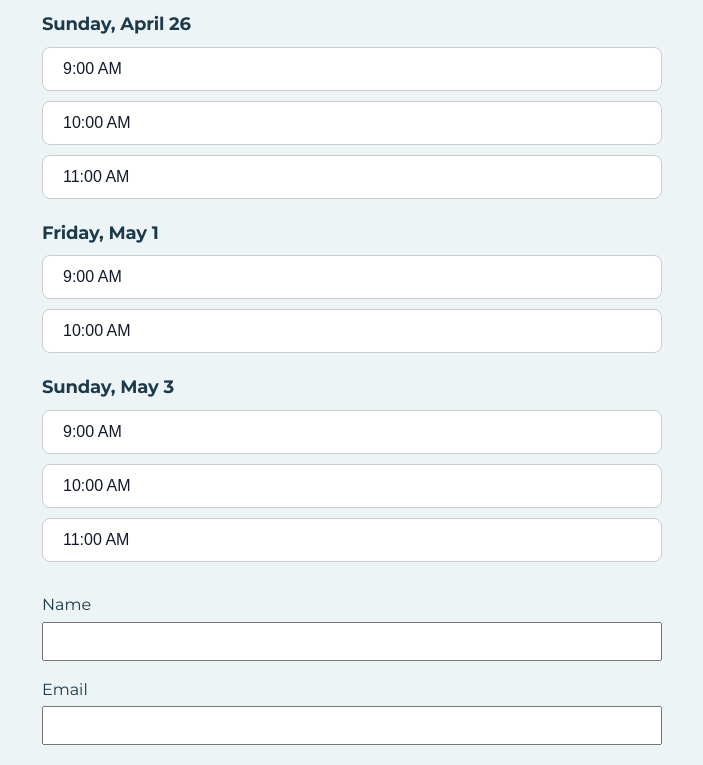
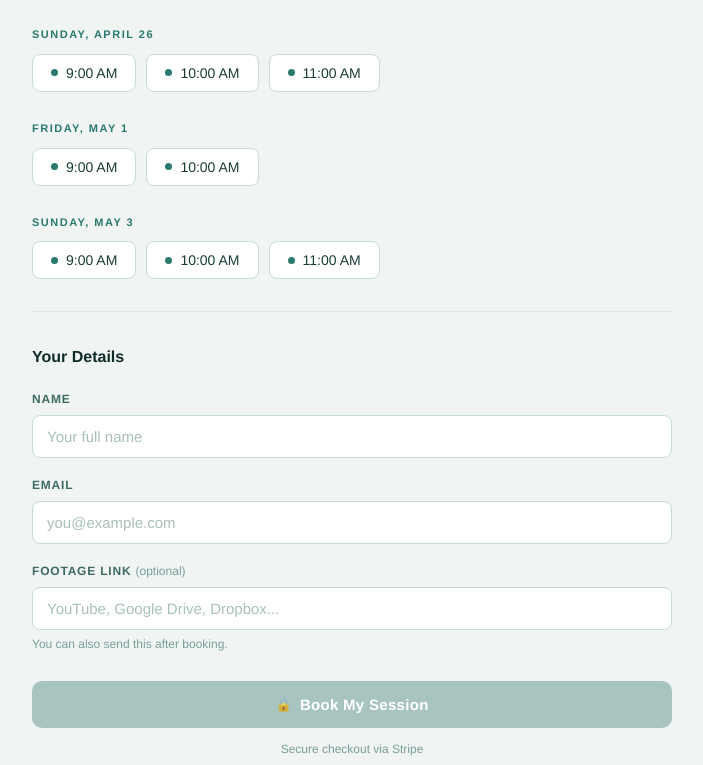
Before and after one commit to ajackler-a11y/pickleball-booking, a Next.js app: page /booking in a window 1280 px wide. Shown: the part 348-1113 px from the top of the page, without its empty margins (288-991 px from the left). Built offline with nearby package versions, Linux system fonts and the light colour scheme.

Commit message:
Remove unused bookings.json

```diff
--- a/bookings.json
+++ /dev/null
@@ -1,53 +0,0 @@
-[
-  {
-    "id": "66d80b25-0427-4fa0-85e5-e2caf4bc0142",
-    "name": "Alana",
-    "email": "aj@thepickleballhelpline.com",
-    "slot": "2026-04-17T09:00:00-07:00",
-    "footageLink": "",
-    "stripeSessionId": "cs_test_a1ruZcKaY5L3tMMr1E0TkGgrxIeKGQ9DpTUxz4GjIFIK5TlvWSHULhfPiF",
-    "createdAt": "2026-04-13T16:27:06.467Z",
-    "footageDeadline": "2026-04-15T16:00:00.000Z",
-    "reminderSentAt": "2026-04-15T05:35:47.578Z"
-  },
-  {
-    "id": "5c9ab6c2-7bbd-4f71-a4f9-6064200c9e45",
-    "name": "Alana",
-    "email": "aj@thepickleballhelpline.com",
-    "slot": "2026-04-26T16:00:00.000Z",
-    "footageLink": "",
-    "stripeSessionId": "cs_test_a1bkLEmtnZZgc312i1cTClexq2ss6EJaErhbRWN0o6cZB8lqD78QRm1r9j",
-    "createdAt": "2026-04-13T16:47:23.955Z",
-    "footageDeadline": "2026-04-24T16:00:00.000Z"
-  },
-  {
-    "id": "6face042-35c3-4258-97e6-3423fd8d5ef6",
-    "name": "Alana",
-    "email": "ajackler@gmail.com",
-    "slot": "2026-04-17T16:00:00.000Z",
-    "footageLink": "",
-    "stripeSessionId": "cs_test_a1VsXeyYtY2AgkWZt1eQSXHlmTOBqprvzhehzIO2ZS2Blk8PpvWLIYwkff",
-    "createdAt": "2026-04-15T15:31:20.273Z",
-    "footageDeadline": "2026-04-15T16:00:00.000Z"
-  },
-  {
-    "id": "b5522d06-772c-43e9-b562-b797baafca4b",
-    "name": "Alana",
-    "email": "aj@thepickleballhelpline.com",
-    "slot": "2026-04-19T16:00:00.000Z",
-    "footageLink": "",
-    "stripeSessionId": "cs_test_a1h9DYR3fZCLv7R8vZv5utBNW11eIXZyKwIYpmiZiT1LdiYC8ELO23zpkD",
-    "createdAt": "2026-04-15T15:33:12.937Z",
-    "footageDeadline": "2026-04-17T16:00:00.000Z"
-  },
-  {
-    "id": "12c04ed8-3ac6-49dd-910b-7dc5e2cd7d27",
-    "name": "Alana",
-    "email": "aj@thepickleballhelpline.com",
-    "slot": "2026-04-17T17:00:00.000Z",
-    "footageLink": "",
-    "stripeSessionId": "cs_test_a1fXL2QwoKPIQj6ve4n8VYrp3DBxnDf0QTnif0x4dJIKOsE4BLHvA8vNt3",
-    "createdAt": "2026-04-15T15:45:59.314Z",
-    "footageDeadline": "2026-04-15T17:00:00.000Z"
-  }
-]
--- a/src/app/booking/page.tsx
+++ b/src/app/booking/page.tsx
@@ -35,24 +35,17 @@ function formatTime(dateString: string) {
 function getNextOccurrences(dayOfWeek: number, count: number) {
   const now = new Date();
   const dates: Date[] = [];
-
   const first = new Date(now);
   const currentDay = first.getDay();
   let diff = dayOfWeek - currentDay;
-
-  if (diff <= 0) {
-    diff += 7;
-  }
-
+  if (diff <= 0) diff += 7;
   first.setDate(first.getDate() + diff);
   first.setHours(0, 0, 0, 0);
-
   for (let i = 0; i < count; i++) {
     const nextDate = new Date(first);
     nextDate.setDate(first.getDate() + i * 7);
     dates.push(nextDate);
   }
-
   return dates;
 }
 
@@ -80,10 +73,7 @@ export default function BookingPage() {
 
   const now = new Date();
   const minBookableTime = new Date(now.getTime() + 48 * 60 * 60 * 1000);
-
-  const timeSlots = rawTimeSlots.filter((slot) => {
-    return new Date(slot.value) >= minBookableTime;
-  });
+  const timeSlots = rawTimeSlots.filter((slot) => new Date(slot.value) >= minBookableTime);
 
   const [selectedSlot, setSelectedSlot] = useState<string | null>(null);
   const [name, setName] = useState("");
@@ -99,64 +89,41 @@ export default function BookingPage() {
         const res = await fetch("/api/bookings");
         const rawText = await res.text();
         const data = rawText ? JSON.parse(rawText) : [];
-
-        const slots: string[] = Array.isArray(data)
-          ? data.map((b: BookingRecord) => b.slot)
-          : [];
-
+        const slots: string[] = Array.isArray(data) ? data.map((b: BookingRecord) => b.slot) : [];
         setBookedSlots(slots);
       } catch {
         setBookedSlots([]);
       }
     }
-
     loadBookedSlots();
   }, []);
 
   async function handleSubmit(e: React.FormEvent<HTMLFormElement>) {
     e.preventDefault();
-
     if (isSubmitting) return;
-
     setError("");
-
     if (!selectedSlot || !name || !email) {
       setError("Please select a time and fill out your name and email.");
       return;
     }
-
     if (bookedSlots.includes(selectedSlot)) {
       setError("That time slot is no longer available.");
       return;
     }
-
     try {
       setIsSubmitting(true);
-
       const res = await fetch("/api/checkout", {
         method: "POST",
-        headers: {
-          "Content-Type": "application/json",
-        },
-        body: JSON.stringify({
-          slot: selectedSlot,
-          name,
-          email,
-          footageLink,
-        }),
+        headers: { "Content-Type": "application/json" },
+        body: JSON.stringify({ slot: selectedSlot, name, email, footageLink }),
       });
-
       const data = await res.json();
-
       if (!res.ok || !data.url) {
         setError("Something went wrong. Please try again.");
         setIsSubmitting(false);
         return;
       }
-
-      setTimeout(() => {
-        window.location.href = data.url;
-      }, 300);
+      setTimeout(() => { window.location.href = data.url; }, 300);
     } catch {
       setError("Failed to start checkout.");
       setIsSubmitting(false);
@@ -175,28 +142,330 @@ export default function BookingPage() {
   );
 
   return (
-    <main style={{ padding: "40px", maxWidth: "700px", margin: "0 auto" }}>
-      <h1 style={{ marginBottom: "8px" }}>
-       Book a Remote Coaching Session
-      </h1>
+    <>
+      <style>{`
+        * { box-sizing: border-box; }
 
-      <p style={{ marginBottom: "16px", marginTop: "0px", fontSize: "14px", color: "#4b5563" }}>
-        Sessions are booked at least 48 hours in advance so there’s time to review your footage.
+        .booking-page {
+          min-height: 100vh;
+          background: #f0f4f3;
+          font-family: 'Georgia', serif;
+          padding: 48px 20px 80px;
+        }
+
+        .booking-container {
+          max-width: 640px;
+          margin: 0 auto;
+        }
+
+        .booking-header {
+          margin-bottom: 36px;
+        }
+
+        .booking-header h1 {
+          font-size: 28px;
+          font-weight: 700;
+          color: #0f2b27;
+          margin: 0 0 8px;
+          letter-spacing: -0.5px;
+          line-height: 1.2;
+        }
+
+        .booking-header p {
+          font-size: 14px;
+          color: #5a7972;
+          margin: 0;
+          font-family: 'Helvetica Neue', sans-serif;
+        }
+
+        .session-badge {
+          display: inline-flex;
+          align-items: center;
+          gap: 8px;
+          background: #2A7A6F;
+          color: white;
+          font-family: 'Helvetica Neue', sans-serif;
+          font-size: 13px;
+          font-weight: 600;
+          padding: 6px 14px;
+          border-radius: 100px;
+          margin-bottom: 20px;
+          letter-spacing: 0.3px;
+        }
+
+        .session-badge span {
+          width: 6px;
+          height: 6px;
+          background: #7de8d8;
+          border-radius: 50%;
+          display: inline-block;
+        }
+
+        /* Day group */
+        .day-group {
+          margin-bottom: 28px;
+        }
+
+        .day-label {
+          font-family: 'Helvetica Neue', sans-serif;
+          font-size: 11px;
+          font-weight: 700;
+          letter-spacing: 1.5px;
+          text-transform: uppercase;
+          color: #2A7A6F;
+          margin-bottom: 10px;
+        }
+
+        .slots-row {
+          display: flex;
+          flex-wrap: wrap;
+          gap: 10px;
+        }
+
+        .slot-btn {
+          display: flex;
+          align-items: center;
+          gap: 8px;
+          padding: 10px 18px;
+          border-radius: 8px;
+          border: 1.5px solid #c8dbd8;
+          background: white;
+          cursor: pointer;
+          font-family: 'Helvetica Neue', sans-serif;
+          font-size: 14px;
+          font-weight: 500;
+          color: #1a3d37;
+          transition: all 0.15s ease;
+          position: relative;
+        }
+
+        .slot-btn:hover:not(:disabled) {
+          border-color: #2A7A6F;
+          background: #f0faf8;
+          transform: translateY(-1px);
+          box-shadow: 0 3px 10px rgba(42,122,111,0.12);
+        }
+
+        .slot-btn.selected {
+          border-color: #2A7A6F;
+          background: #2A7A6F;
+          color: white;
+          font-weight: 600;
+          box-shadow: 0 4px 14px rgba(42,122,111,0.3);
+        }
+
+        .slot-btn.booked {
+          border-color: #e0e7e6;
+          background: #f7faf9;
+          color: #b0c4c1;
+          cursor: not-allowed;
+          text-decoration: line-through;
+        }
+
+        .slot-dot {
+          width: 7px;
+          height: 7px;
+          border-radius: 50%;
+          background: #2A7A6F;
+          flex-shrink: 0;
+        }
+
+        .slot-btn.selected .slot-dot {
+          background: rgba(255,255,255,0.7);
+        }
+
+        .slot-btn.booked .slot-dot {
+          background: #d0dedd;
+        }
+
+        .booked-tag {
+          font-size: 11px;
+          font-weight: 500;
+          color: #b0c4c1;
+          margin-left: 4px;
+        }
+
+        /* Divider */
+        .divider {
+          height: 1px;
+          background: #dce8e6;
+          margin: 32px 0;
+        }
+
+        /* Form */
+        .form-title {
+          font-size: 16px;
+          font-weight: 700;
+          color: #0f2b27;
+          margin: 0 0 20px;
+          font-family: 'Helvetica Neue', sans-serif;
+        }
+
+        .form-group {
+          margin-bottom: 18px;
+        }
+
+        .form-label {
+          display: block;
+          font-family: 'Helvetica Neue', sans-serif;
+          font-size: 12px;
+          font-weight: 700;
+          letter-spacing: 0.8px;
+          text-transform: uppercase;
+          color: #3d6b63;
+          margin-bottom: 6px;
+        }
+
+        .form-input {
+          width: 100%;
+          padding: 12px 14px;
+          border: 1.5px solid #c8dbd8;
+          border-radius: 8px;
+          font-size: 15px;
+          font-family: 'Helvetica Neue', sans-serif;
+          color: #0f2b27;
+          background: white;
+          transition: border-color 0.15s ease, box-shadow 0.15s ease;
+          outline: none;
+        }
+
+        .form-input:focus {
+          border-color: #2A7A6F;
+          box-shadow: 0 0 0 3px rgba(42,122,111,0.1);
+        }
+
+        .form-input::placeholder {
+          color: #a8c0bc;
+        }
+
+        .form-hint {
+          font-family: 'Helvetica Neue', sans-serif;
+          font-size: 12px;
+          color: #7a9e99;
+          margin-top: 5px;
+        }
+
+        .error-box {
+          padding: 12px 16px;
+          background: #fef2f2;
+          border: 1px solid #fca5a5;
+          border-radius: 8px;
+          color: #b91c1c;
+          font-size: 14px;
+          font-family: 'Helvetica Neue', sans-serif;
+          margin-bottom: 18px;
+        }
+
+        .submit-btn {
+          width: 100%;
+          padding: 15px 20px;
+          background: #2A7A6F;
+          color: white;
+          border: none;
+          border-radius: 10px;
+          font-size: 15px;
+          font-weight: 700;
+          font-family: 'Helvetica Neue', sans-serif;
+          letter-spacing: 0.3px;
+          cursor: pointer;
+          transition: all 0.15s ease;
+          margin-top: 8px;
+        }
+
+        .submit-btn:hover:not(:disabled) {
+          background: #236860;
+          transform: translateY(-1px);
+          box-shadow: 0 6px 20px rgba(42,122,111,0.3);
+        }
+
+        .submit-btn:disabled {
+          background: #a8c4c0;
+          cursor: not-allowed;
+          transform: none;
+          box-shadow: none;
+        }
+
+        .submit-btn-inner {
+          display: flex;
+          align-items: center;
+          justify-content: center;
+          gap: 8px;
+        }
+
+        .lock-icon {
+          opacity: 0.8;
+          font-size: 13px;
+        }
+
+        .secure-note {
+          text-align: center;
+          font-size: 12px;
+          color: #7a9e99;
+          font-family: 'Helvetica Neue', sans-serif;
+          margin-top: 12px;
+        }
+
+        .selected-summary {
+          background: #eef7f5;
+          border: 1.5px solid #b8d9d4;
+          border-radius: 10px;
+          padding: 14px 18px;
+          margin-bottom: 24px;
+          display: flex;
+          align-items: center;
+          justify-content: space-between;
+        }
+
+        .selected-summary-label {
+          font-family: 'Helvetica Neue', sans-serif;
+          font-size: 12px;
+          font-weight: 700;
+          text-transform: uppercase;
+          letter-spacing: 0.8px;
+          color: #2A7A6F;
+          margin-bottom: 2px;
+        }
+
+        .selected-summary-value {
+          font-family: 'Helvetica Neue', sans-serif;
+          font-size: 15px;
+          font-weight: 600;
+          color: #0f2b27;
+        }
+
+        .selected-summary-price {
+          font-family: 'Helvetica Neue', sans-serif;
+          font-size: 20px;
+          font-weight: 700;
+          color: #2A7A6F;
+        }
+      `}</style>
+
+      <div className="booking-page">
+        <div className="booking-container">
+
+          <div className="booking-header">
+            <div className="session-badge">
+              <span></span>
+              45-min · Remote
+            </div>
+            <h1>Choose Your Session Time</h1>
+            <p>Sessions booked at least 48 hours in advance so there's time to review your footage.</p>
+          </div>
+
+          {/* Time Slots */}
+          {sortedGroupedSlots.length === 0 ? (
+            <p style={{ color: "#5a7972", fontFamily: "Helvetica Neue, sans-serif" }}>
+              No available sessions right now. New times open up regularly — check back soon.
             </p>
-
-      <div style={{ marginTop: "20px", marginBottom: "30px" }}>
-        {sortedGroupedSlots.length === 0 ? (
-          <p>No available sessions in the next two weeks. New times open up regularly.</p>
           ) : (
             sortedGroupedSlots.map(([dayKey, slots]) => (
-            <div key={dayKey} style={{ marginBottom: "24px" }}>
-              <h2 style={{ fontSize: "18px", marginBottom: "12px", fontWeight: 700 }}>
-                {formatDateHeading(slots[0].value)}
-              </h2>
-
+              <div key={dayKey} className="day-group">
+                <div className="day-label">{formatDateHeading(slots[0].value)}</div>
+                <div className="slots-row">
                   {slots.map((slot) => {
                     const isBooked = bookedSlots.includes(slot.value);
-
+                    const isSelected = selectedSlot === slot.value;
                     return (
                       <button
                         key={slot.value}
@@ -207,115 +476,92 @@ export default function BookingPage() {
                           setError("");
                         }}
                         disabled={isBooked || isSubmitting}
-                    style={{
-                      display: "flex",
-                      justifyContent: "space-between",
-                      alignItems: "center",
-                      width: "100%",
-                      textAlign: "left",
-                      marginBottom: "10px",
-                      padding: "12px 20px",
-                      fontSize: "16px",
-                      borderRadius: "8px",
-                      cursor: isBooked || isSubmitting ? "not-allowed" : "pointer",
-                      border: isBooked
-                        ? "1px solid #d1d5db"
-                        : selectedSlot === slot.value
-                        ? "2px solid #2A7A6F"
-                        : "1px solid #ccc",
-                      background: isBooked
-                        ? "#f3f4f6"
-                        : selectedSlot === slot.value
-                        ? "#E7F3F1"
-                        : "white",
-                      color: isBooked ? "#9ca3af" : "#111827",
-                      fontWeight: selectedSlot === slot.value ? "700" : "400",
-                      textDecoration: "none",
-                      opacity: isSubmitting ? 0.6 : 1,
-                    }}
+                        className={`slot-btn ${isBooked ? "booked" : ""} ${isSelected ? "selected" : ""}`}
                       >
-                    <span
-                    style={{
-                     textDecoration: isBooked ? "line-through" : "none",
-                     }}
-                    >
+                        <div className="slot-dot" />
                         {formatTime(slot.value)}
-                    </span>
-
-                    {isBooked && <span style={{ fontSize: "13px", opacity: 0.7 }}>Booked</span>}
+                        {isBooked && <span className="booked-tag">Booked</span>}
                       </button>
                     );
                   })}
                 </div>
+              </div>
             ))
           )}
+
+          <div className="divider" />
+
+          {/* Selected slot summary */}
+          {selectedSlot && (
+            <div className="selected-summary">
+              <div>
+                <div className="selected-summary-label">Selected Session</div>
+                <div className="selected-summary-value">
+                  {formatDateHeading(selectedSlot)} · {formatTime(selectedSlot)}
                 </div>
-
-      {error && (
-        <div
-          style={{
-            marginBottom: "16px",
-            padding: "12px",
-            background: "#fdecea",
-            color: "#b71c1c",
-            borderRadius: "8px",
-          }}
-        >
-          {error}
+              </div>
+              <div className="selected-summary-price">$120</div>
             </div>
           )}
 
+          {error && <div className="error-box">{error}</div>}
+
           <form onSubmit={handleSubmit}>
-        <div style={{ marginBottom: "16px" }}>
-          <label>Name</label>
+            <div className="form-title">Your Details</div>
+
+            <div className="form-group">
+              <label className="form-label">Name</label>
               <input
                 type="text"
                 value={name}
                 disabled={isSubmitting}
                 onChange={(e) => setName(e.target.value)}
-            style={{ width: "100%", padding: "10px", marginTop: "4px" }}
+                placeholder="Your full name"
+                className="form-input"
               />
             </div>
 
-        <div style={{ marginBottom: "16px" }}>
-          <label>Email</label>
+            <div className="form-group">
+              <label className="form-label">Email</label>
               <input
                 type="email"
                 value={email}
                 disabled={isSubmitting}
                 onChange={(e) => setEmail(e.target.value)}
-            style={{ width: "100%", padding: "10px", marginTop: "4px" }}
+                placeholder="you@example.com"
+                className="form-input"
               />
             </div>
 
-        <div style={{ marginBottom: "16px" }}>
-          <label>Footage Link (optional)</label>
+            <div className="form-group">
+              <label className="form-label">Footage Link <span style={{ fontWeight: 400, textTransform: "none", letterSpacing: 0, color: "#7a9e99" }}>(optional)</span></label>
               <input
                 type="url"
                 value={footageLink}
                 disabled={isSubmitting}
                 onChange={(e) => setFootageLink(e.target.value)}
-            style={{ width: "100%", padding: "10px", marginTop: "4px" }}
+                placeholder="YouTube, Google Drive, Dropbox..."
+                className="form-input"
               />
+              <div className="form-hint">You can also send this after booking.</div>
             </div>
 
             <button
               type="submit"
               disabled={!selectedSlot || isSubmitting}
-          style={{
-            padding: "12px 20px",
-            fontWeight: "700",
-            borderRadius: "8px",
-            border: "none",
-            background: isSubmitting ? "#9ca3af" : "#2A7A6F",
-            color: "white",
-            cursor: isSubmitting ? "not-allowed" : "pointer",
-            width: "100%",
-          }}
+              className="submit-btn"
             >
-          {isSubmitting ? "Redirecting..." : "Book My Session"}
+              <div className="submit-btn-inner">
+                <span className="lock-icon">🔒</span>
+                {isSubmitting ? "Redirecting to checkout..." : "Book My Session"}
+              </div>
             </button>
+
+            <p className="secure-note">Secure checkout via Stripe</p>
           </form>
-    </main>
+
+        </div>
+      </div>
+    </>
   );
 }
--- a/src/app/page.tsx
+++ b/src/app/page.tsx
@@ -76,7 +76,7 @@ export default function Home() {
           <h1>Frustrated with{" "}<br className="mobile-break" />your pickleball game?</h1>
           <p className="hero-sub">We review your gameplay together so you can clearly see what's going on and fix it.</p>
           <div className="hero-cta-group">
-            <a href="#booking" className="btn-primary">Get My Game Reviewed <span>→</span></a>
+            <a href="/booking" className="btn-primary">Get My Game Reviewed <span>→</span></a>
             <p className="hero-price">45-minute session · $120</p>
           </div>
           <div className="hero-testimonial">
@@ -138,7 +138,7 @@ export default function Home() {
         </div>
         <div className="section-cta">
           <p className="section-cta-text">Stop guessing. Start improving.</p>
-          <a href="#booking" className="btn-primary">Get My Game Reviewed →</a>
+          <a href="/booking" className="btn-primary">Get My Game Reviewed →</a>
         </div>
       </section>
 
```
Lines whose indentation alone changed are shown as unchanged.
